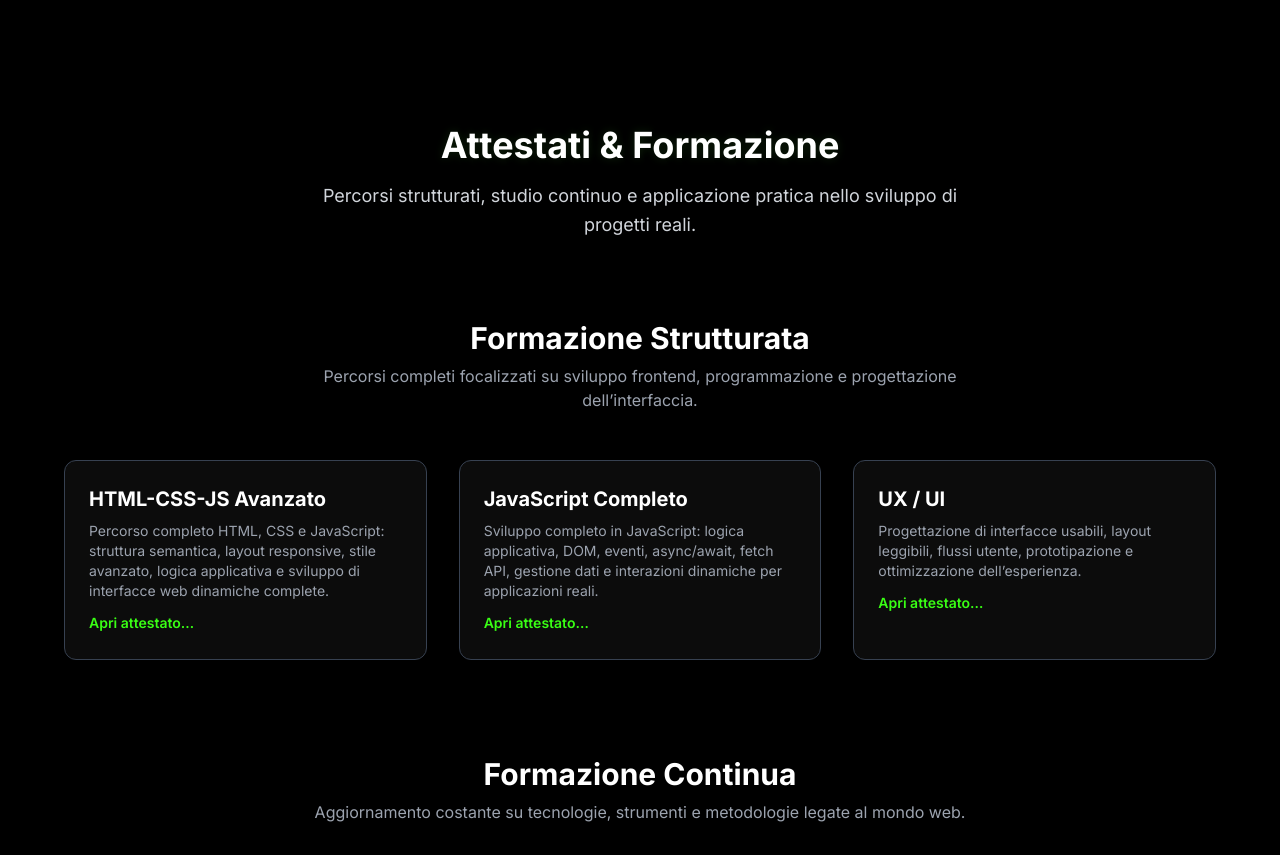
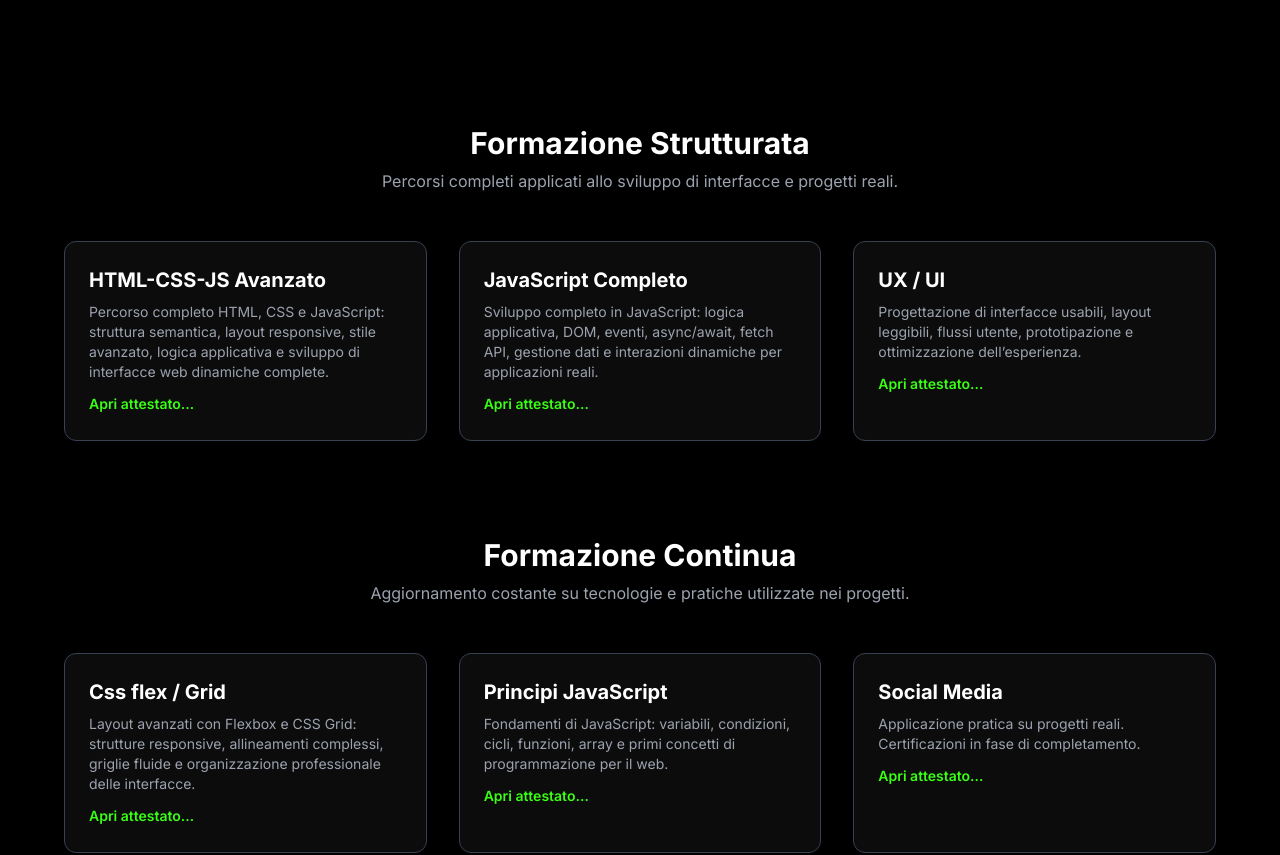
Before and after one commit to simonesugliano/simone-portfolio, a Next.js app: page / in a window 1280 px wide. Shown: the part 4880-5735 px from the top of the page. Built offline with nearby package versions, Linux system fonts and the light colour scheme.

Commit message:
chore: refine training section copy

```diff
--- a/app/page.tsx
+++ b/app/page.tsx
@@ -751,7 +751,7 @@ min-h-[220px] sm:min-h-[350px]
 <section id="attestati" className="section-fade py-24 px-6 bg-black text-white">
 
   {/* INTRODUZIONE SEZIONE */}
-  <div className="max-w-4xl mx-auto text-center mb-20">
+ {/*  <div className="max-w-4xl mx-auto text-center mb-20">
     <h2 className="section-title text-4xl font-bold mb-4 section-slide-down">
       Attestati & Formazione
     </h2>
@@ -759,7 +759,7 @@ min-h-[220px] sm:min-h-[350px]
     <p className="text-gray-300 text-lg leading-relaxed max-w-2xl mx-auto section-fade">
       Percorsi strutturati, studio continuo e applicazione pratica nello sviluppo di progetti reali.
     </p>
-  </div>
+  </div> */}
 
   {/* =============================== */}
   {/*      CORSI STRUTTURATI          */}
@@ -773,7 +773,7 @@ min-h-[220px] sm:min-h-[350px]
       </h3>
 
       <p className="text-gray-400 text-base max-w-2xl mx-auto section-fade">
-        Percorsi completi focalizzati su sviluppo frontend, programmazione e progettazione dell’interfaccia.
+        Percorsi completi applicati allo sviluppo di interfacce e progetti reali.
       </p>
     </div>
 
@@ -863,8 +863,7 @@ fetch API, gestione dati e interazioni dinamiche per applicazioni reali.
       </h3>
 
       <p className="text-gray-400 text-base max-w-2xl mx-auto section-fade">
-        Aggiornamento costante su tecnologie, strumenti e metodologie legate al mondo web.
-      </p>
+Aggiornamento costante su tecnologie e pratiche utilizzate nei progetti.      </p>
     </div>
 
   <div className="grid sm:grid-cols-2 lg:grid-cols-3 gap-8 section-fade">
@@ -904,7 +903,7 @@ griglie fluide e organizzazione professionale delle interfacce.
           cursor-pointer
           min-h-[200px]
       ">
-        <h3 className="text-xl font-bold mb-2">Principi Javascript</h3>
+        <h3 className="text-xl font-bold mb-2">Principi JavaScript</h3>
         <p className="text-gray-400 text-sm">
 Fondamenti di JavaScript: variabili, condizioni, cicli, funzioni, array e primi
 concetti di programmazione per il web.
@@ -929,7 +928,8 @@ concetti di programmazione per il web.
       ">
         <h3 className="text-xl font-bold mb-2">Social Media</h3>
 <p className="text-gray-400 text-sm">
-  In aggiornamento. I certificati verranno caricati appena disponibili.
+Applicazione pratica su progetti reali.
+Certificazioni in fase di completamento.
 </p>
 
         <span className="text-[#39FF14] font-semibold text-sm mt-3 inline-block">
```
